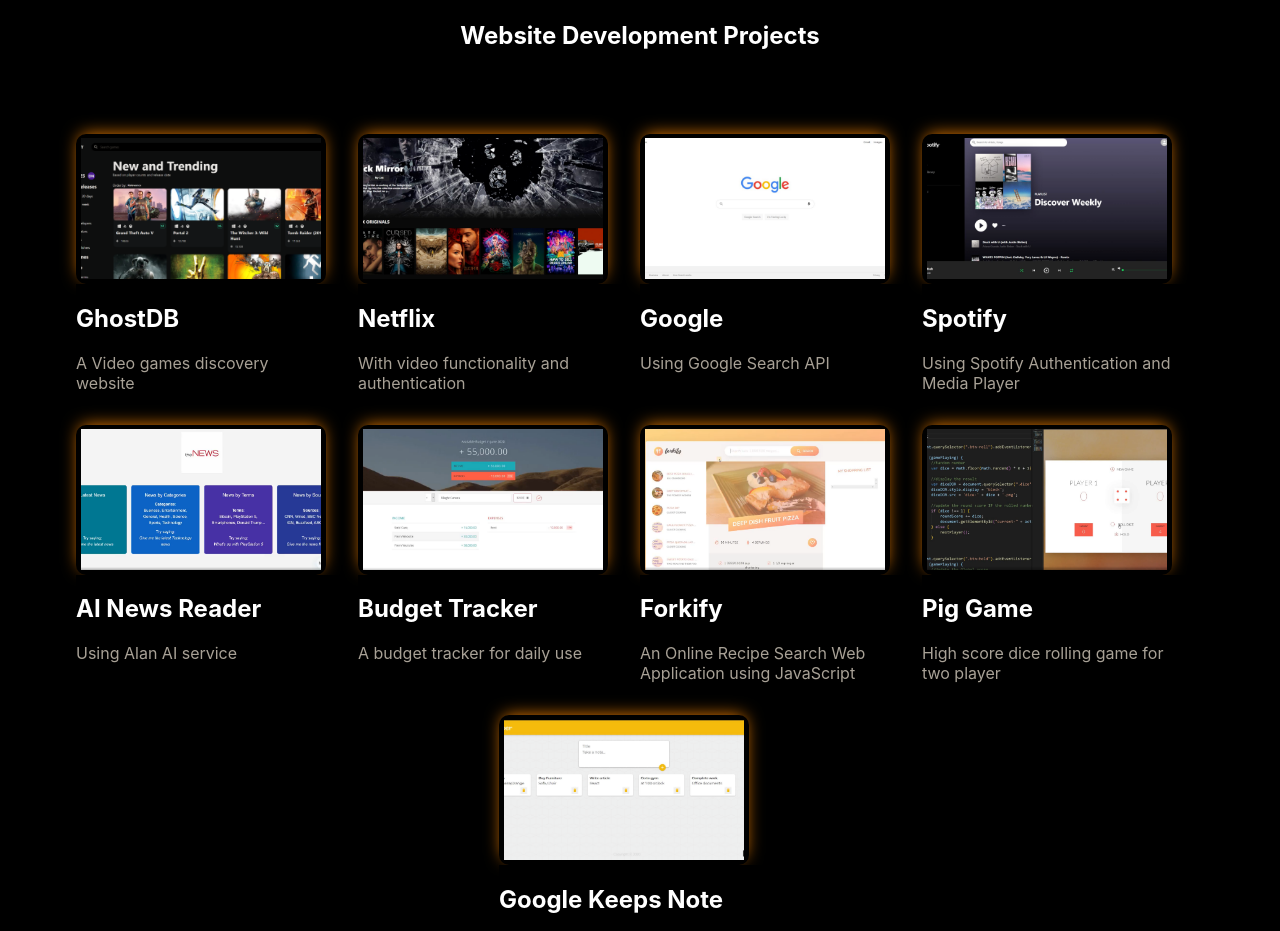
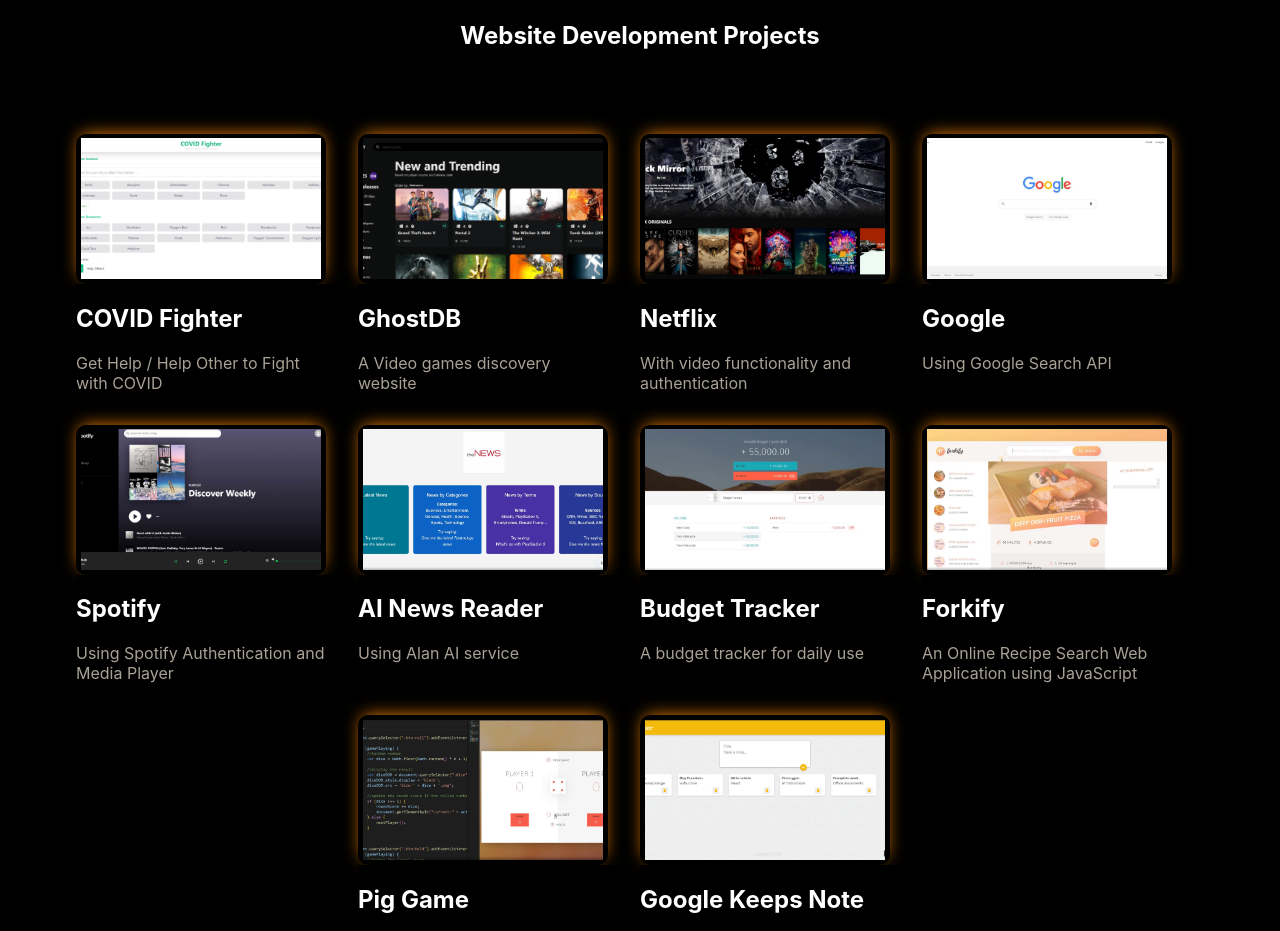
Before and after one commit to red-star25/next-portfolio, a Next.js app: page / in a window 1280 px wide. Shown: the part 1040-1971 px from the top of the page. Built offline with nearby package versions, Linux system fonts and the light colour scheme.

Commit message:
new project added

```diff
--- a/component/Project/Project.jsx
+++ b/component/Project/Project.jsx
@@ -24,6 +24,11 @@
 
 function Project() {
   const webProjects = [
+    {
+      title: "COVID Fighter",
+      subtitle: "Get Help / Help Other to Fight with COVID",
+      image: "/images/covidFighter.png",
+    },
     {
       title: "GhostDB",
       subtitle: "A Video games discovery website",
```
Also changed, not shown: public/images/covidFighter.png (added).
